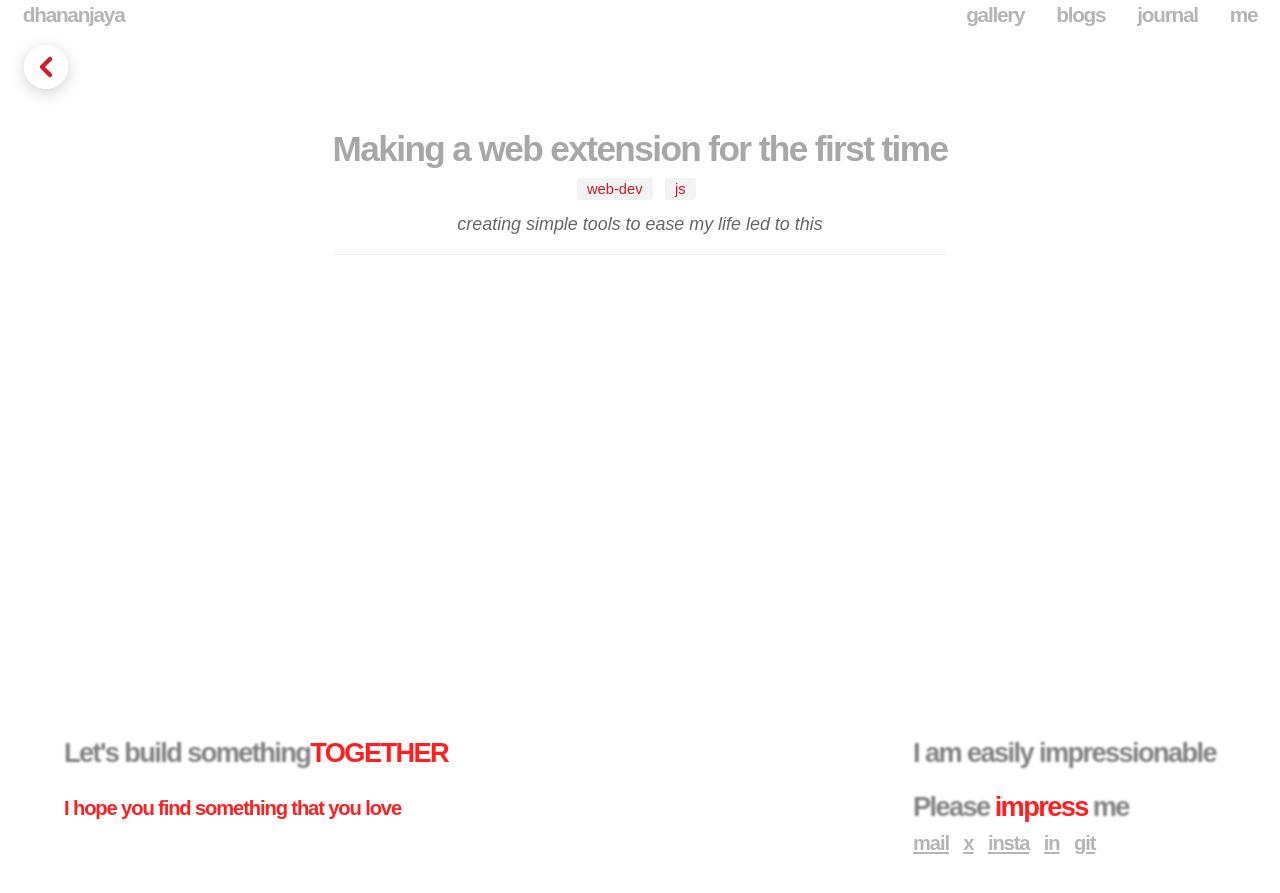
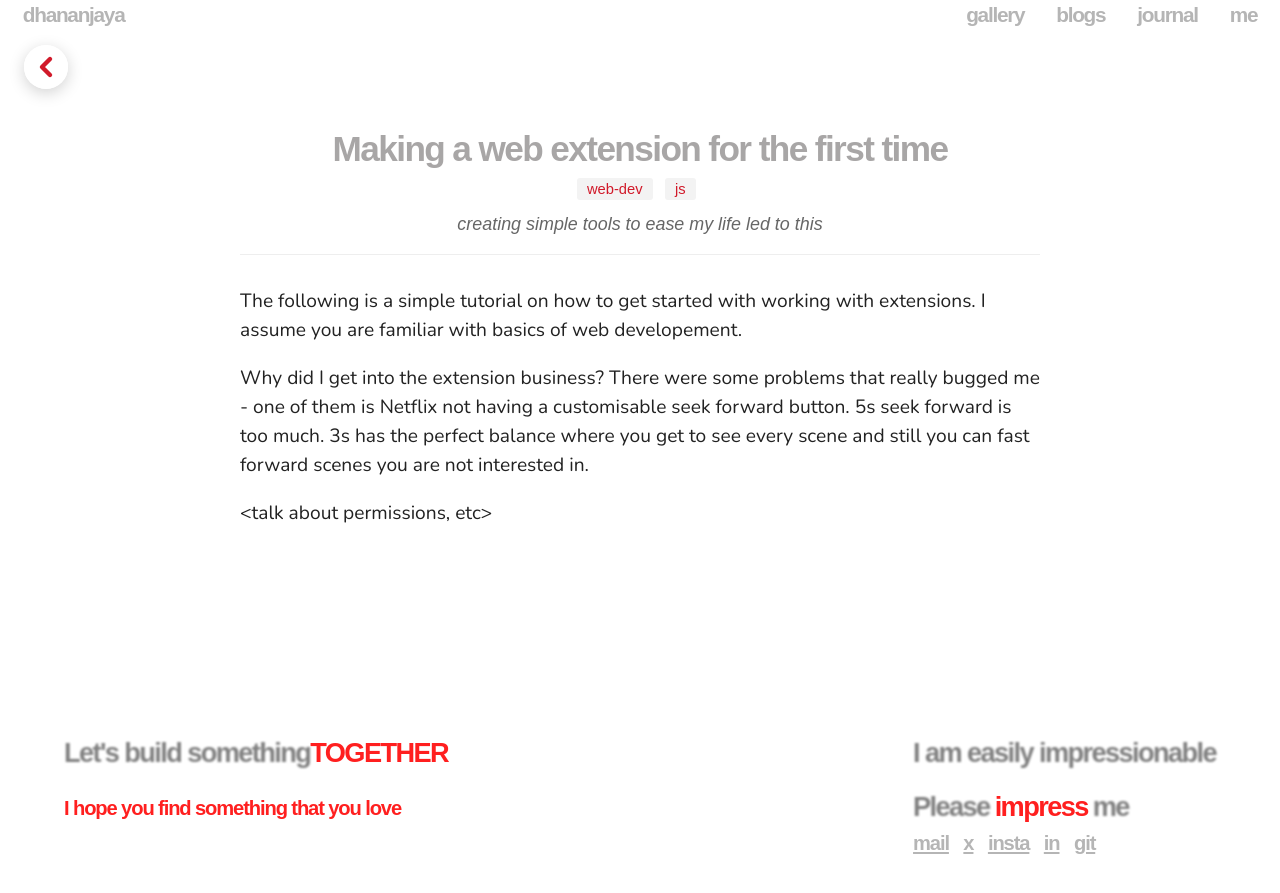
Before and after one commit to thelastone07/thelastone07.github.io, a Jekyll site: the page built from _blogs/making_a_web_extension_for_the_first_time.md, in a window 1280 px wide. Shown: the top 893 px of the page. Built offline with Jekyll 4.4.1, drawn with Linux system fonts in a browser that asks for light colours.

```diff
--- a/_blogs/making_a_web_extension_for_the_first_time.md
+++ b/_blogs/making_a_web_extension_for_the_first_time.md
@@ -5,3 +5,12 @@ categories : ['web-dev', 'js']
 layout: post
 excerpt : 'creating simple tools to ease my life led to this'
 ---
+
+The following is a simple tutorial on how to get started with working with extensions. I assume you are familiar with basics of web developement.
+
+
+Why did I get into the extension business? There were some problems that really bugged me - one of them is Netflix not having a customisable seek forward button. 5s seek forward is too much. 3s has the perfect balance where you get to see every scene and still you can fast forward scenes you are not interested in.
+
+<talk about various components of extension>
+<talk about permissions, etc>
+<talk about problems that may come across when inserting something onto a page>
```
Also changed, not shown: _archives/machine_learning.md (renamed from _blogs/machine_learning.md, +37 -1 lines), _blogs/how_does_SVM_work.md (added, +8 -0 lines), 1 other file.
